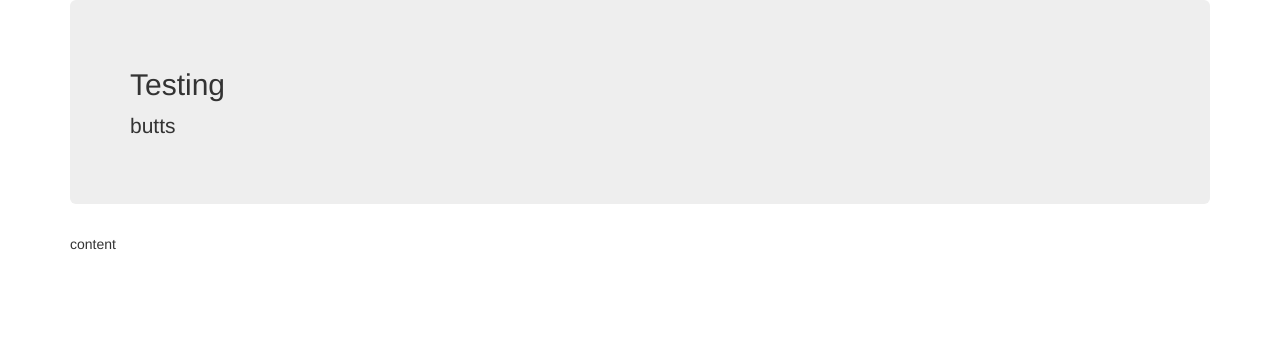
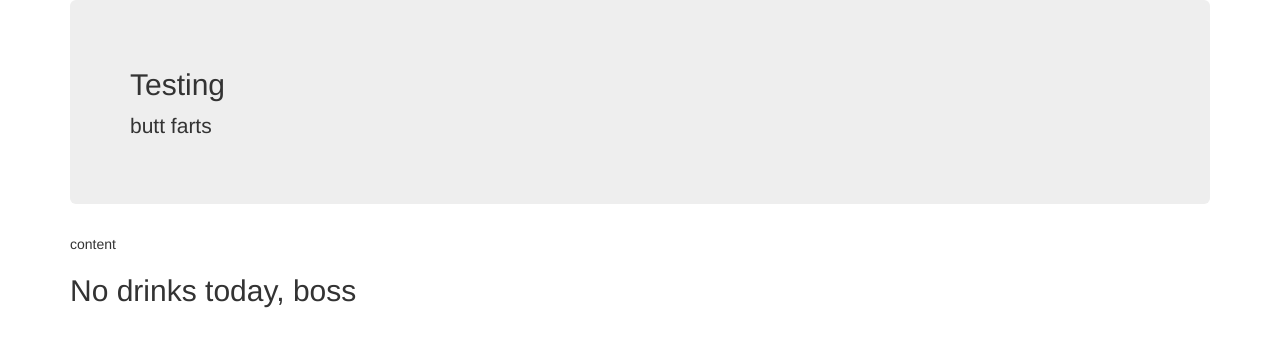
Before and after one commit to chuckhousley/DrinkMachine, a Flask app: page / in a window 1280 px wide. Shown: the top 347 px of the page. Run offline with Flask 2, Linux system fonts and the light colour scheme; some libraries are stand-ins or nearby versions.

Commit message:
oh my god why is flask so ez

```diff
--- a/drink.py
+++ b/drink.py
@@ -26,7 +26,8 @@ def get_drinks():
 
 @app.route('/')
 def hello():
-    return render_template('main.html')
+    drinks = []
+    return render_template('main.html', drinks=drinks)
 
 
 if __name__ == "__main__":
--- /dev/null
+++ b/static/style.css
@@ -0,0 +1,3 @@
+body { font-family: sans-serif; background: #eee }
+
+.drinks { list-style: none; margin: 0; padding: 0 }
--- a/templates/layout.html
+++ b/templates/layout.html
@@ -2,7 +2,7 @@
 <html lang="en">
     <head>
         <script src="//ajax.googleapis.com/ajax/libs/jquery/1.11.1/jquery.min.js"></script>
-        <script src="//ajax.googleapis.com/ajax/libs/angularjs/1.2.18/angular.min.js"></script>
+        <link rel="stylesheet" href="{{ url_for('static', filename='style.css') }}">
         <link rel="stylesheet" href="//netdna.bootstrapcdn.com/bootstrap/3.1.1/css/bootstrap.min.css">
         <script src="//netdna.bootstrapcdn.com/bootstrap/3.1.1/js/bootstrap.min.js"></script>
         <meta name="viewport" content="width=device-width, initial-scale=1, maximum-scale=1, user-scalable=no">
@@ -12,7 +12,7 @@
             <div class="jumbotron">
                 {% block header %}
                 {% endblock header %}
-                <p>butts</p>
+                <p>butt farts</p>
             </div>
             <div>
                 {% block content %}
--- a/templates/main.html
+++ b/templates/main.html
@@ -8,4 +8,11 @@
 
 {% block content %}
 <p>content</p>
+<ul class="drinks">
+    {% for drink in drinks %}
+    <li><h2>{{ drink.name }}</h2>{{ drink.text }}</li>
+    {% else %}
+    <li><h2> No drinks today, boss </li></h2>
+    {% endfor %}
+</ul>
 {% endblock content %}
```
